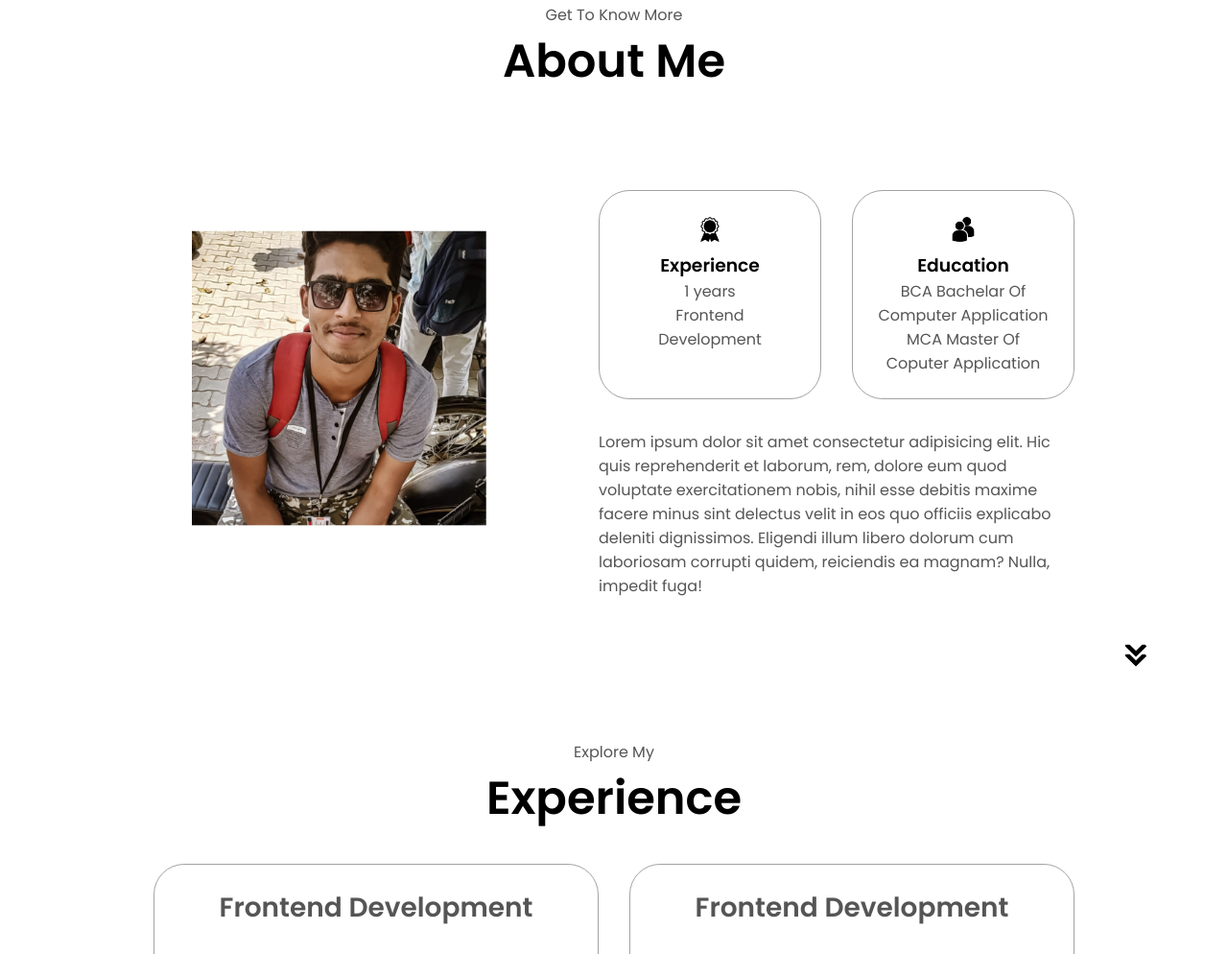
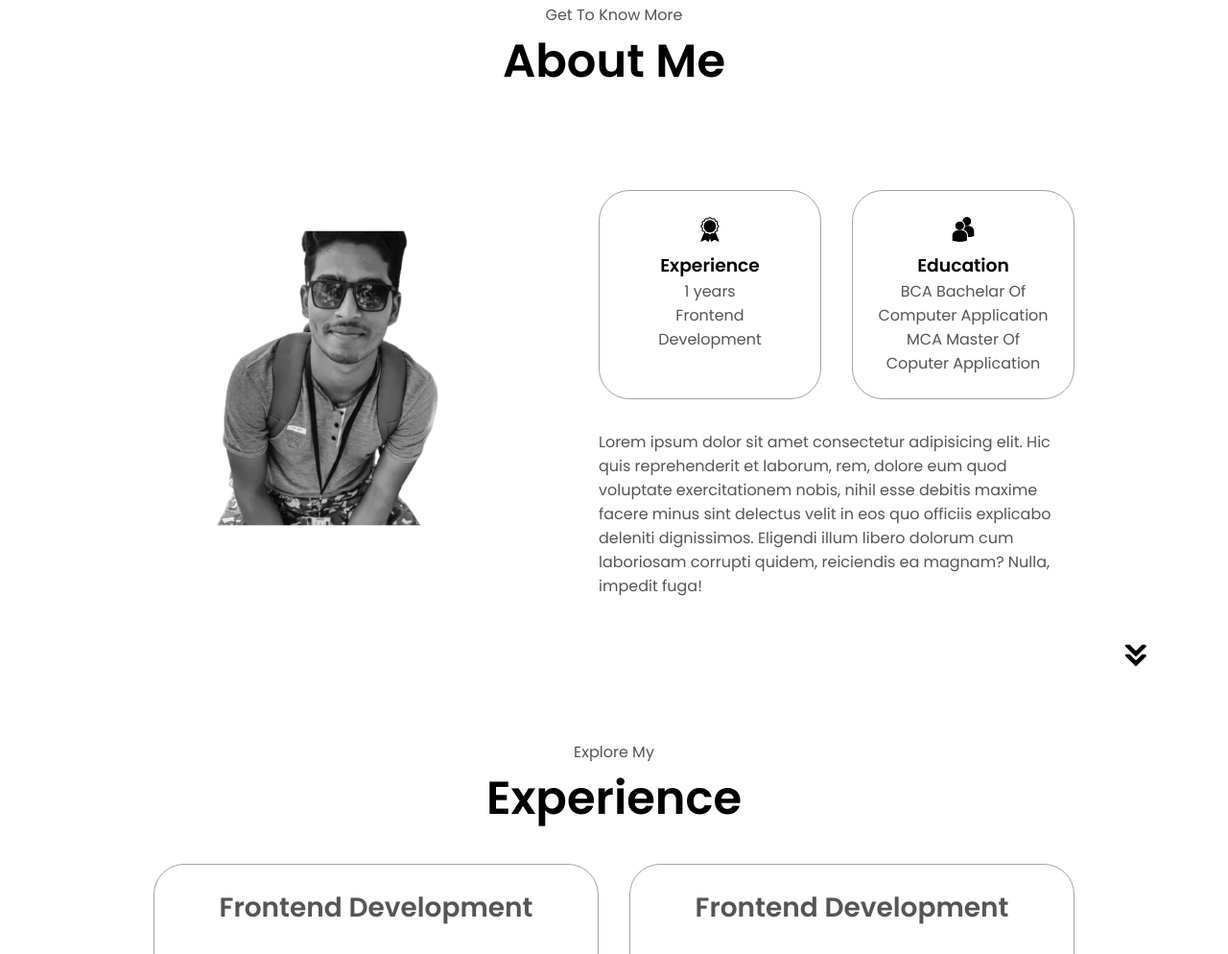
Before and after one commit to RealShivamSingh/Portfolio, a plain HTML site: page index.html in a window 1280 px wide. Shown: the part 925-1919 px from the top of the page at 96% size. Drawn offline with Linux system fonts and the light colour scheme.

Commit message:
Update index.html

```diff
--- a/index.html
+++ b/index.html
@@ -77,7 +77,7 @@
       <div class="section-container">
         <div class="section__pic-container">
           <img
-            src="/assets/about-profile.png"
+            src="/assets/about-profile2.png"
             alt="Profile picture"
             class="about-pic"
           />
```
